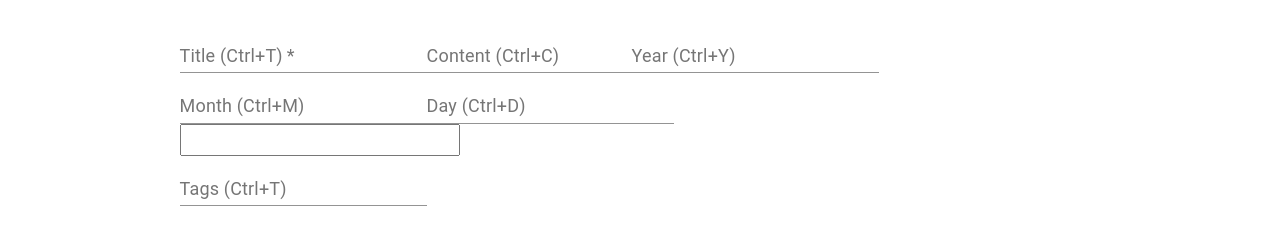
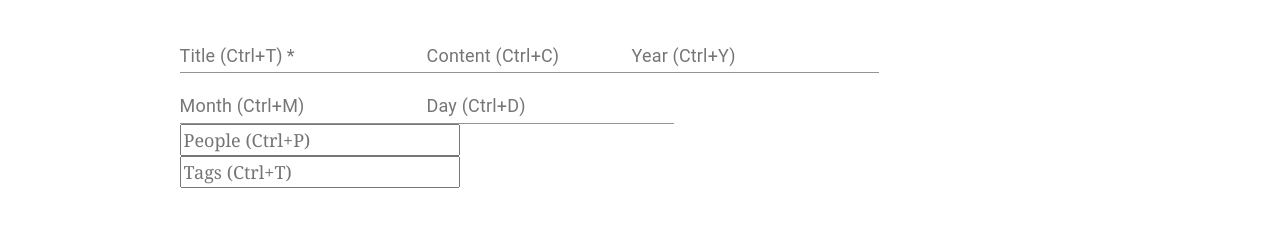
Before and after one commit to thestillheron/memory-bank, a Gatsby site in the folder react/: page / in a window 1280 px wide. Shown: the part 100-338 px from the top of the page. Built offline with nearby package versions, Linux system fonts and the light colour scheme; Gatsby itself is replaced by a stand-in of ours.

Commit message:
Cleaned up free text list and added an env

```diff
--- a/react/src/components/freeTextList.tsx
+++ b/react/src/components/freeTextList.tsx
@@ -1,20 +1,24 @@
 import React, { useState } from 'react';
 import { TAB, ENTER } from '../keyCodes';
-import { arrayOf } from 'prop-types';
 
 export interface FreeTextListProps {
   items: string[];
-  update: (items: string[]) => void;
-  suggest: (text: string) => Promise<string | undefined>;
+  onChange: (items: string[]) => void;
+  // suggest: (text: string) => Promise<string | undefined>;
+  placeholder?: string;
 }
 
-const FreeTextList: React.FC<FreeTextListProps> = ({ items, update }) => {
+const FreeTextList: React.FC<FreeTextListProps> = ({
+  items,
+  onChange,
+  placeholder,
+}) => {
   const [currentItem, setCurrentItem] = useState<string | undefined>();
   const handleShortcuts = (event: React.KeyboardEvent<HTMLInputElement>) => {
     if (event.keyCode === TAB) {
       // select the suggestion
     } else if (event.keyCode === ENTER) {
-      if (currentItem) update([...items, currentItem]);
+      if (currentItem) onChange([...items, currentItem]);
       setCurrentItem(undefined);
     }
   };
@@ -31,6 +35,7 @@ const FreeTextList: React.FC<FreeTextListProps> = ({ items, update }) => {
         value={currentItem}
         onChange={(e) => setCurrentItem(e.target.value)}
         onKeyDown={(e) => handleShortcuts(e)}
+        placeholder={placeholder}
       />
     </div>
   );
--- a/react/src/components/layout.tsx
+++ b/react/src/components/layout.tsx
@@ -4,11 +4,7 @@ import { useStaticQuery, graphql } from 'gatsby';
 import Header from './header';
 import './layout.css';
 
-interface LayoutProps {
-  children: JSX.Element[] | JSX.Element;
-}
-
-const Layout: React.FC<LayoutProps> = ({ children }) => {
+const Layout: React.FC = ({ children }) => {
   const data = useStaticQuery(graphql`
     query SiteTitleQuery {
       site {
--- a/react/src/components/peopleList.tsx
+++ /dev/null
@@ -1,20 +0,0 @@
-import React from 'react';
-import { NewPerson } from '../model';
-import FreeTextList from './freeTextList';
-
-export interface PeopleListProps {
-  people: NewPerson[];
-  update: (items: NewPerson[]) => void;
-}
-
-const PeopleList: React.FC<PeopleListProps> = ({ people, update }) => {
-  return (
-    <FreeTextList
-      items={people.map((x) => x.name as string)}
-      update={(list) => update(list.map((x) => ({ id: '', name: x })))}
-      suggest={(x) => Promise.resolve('')}
-    />
-  );
-};
-
-export default PeopleList;
--- a/react/src/pages/index.tsx
+++ b/react/src/pages/index.tsx
@@ -4,9 +4,9 @@ import { TextField, Button } from '@material-ui/core';
 import Layout from '../components/layout';
 import { Memory, NewPerson, NewTag } from '../model';
 import PeopleList from '../components/peopleList';
+import FreeTextList from '../components/freeTextList';
 
 const IndexPage = () => {
-  const thingo = '';
   const [memories, setMemories] = useState<Memory[]>([]);
   const [title, setTitle] = useState<string | undefined>();
   const [content, setContent] = useState<string | undefined>();
@@ -14,7 +14,9 @@ const IndexPage = () => {
   const [month, setMonth] = useState<string | undefined>();
   const [day, setDay] = useState<string | undefined>();
   const [people, setPeople] = useState<NewPerson[]>([]);
+  const [peopleStrings, setPeopleStrings] = useState<string[]>([]);
   const [tags, setTags] = useState<NewTag[]>([]);
+  const [tagStrings, setTagStrings] = useState<string[]>([]);
 
   const submit = () => {};
 
@@ -48,15 +50,15 @@ const IndexPage = () => {
           onChange={(e) => setDay(e.target.value)}
           label="Day (Ctrl+D)"
         />
-        <PeopleList
-          people={people}
-          onChange={(e) => setPeople(e.target.value)}
-          label="People (Ctrl+P)"
+        <FreeTextList
+          items={peopleStrings}
+          onChange={(items) => setPeopleStrings(items)}
+          placeholder="People (Ctrl+P)"
         />
-        <TextField
-          value={tags}
-          onChange={(e) => setTags(e.target.value)}
-          label="Tags (Ctrl+T)"
+        <FreeTextList
+          items={tagStrings}
+          onChange={(items) => setTagStrings(items)}
+          placeholder="Tags (Ctrl+T)"
         />
         <Button onClick={() => submit()} />
       </form>
```
Also changed, not shown: 2 other files.
